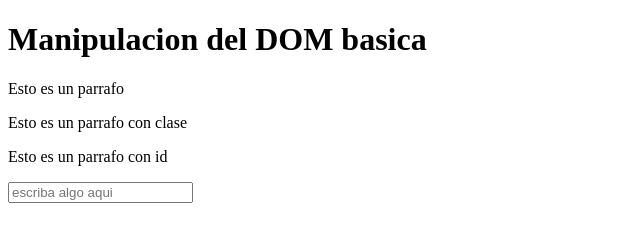
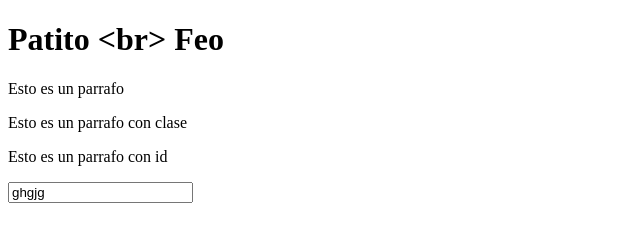
Before and after one commit to SugarRey/Javascript, a plain HTML site: page index.html in a window 1280 px wide. Shown: the whole page, without its empty margins (0-640 px from the left). Drawn offline with Linux system fonts and the light colour scheme.

Commit message:
Clase del dom de javascript

```diff
--- a/index.html
+++ b/index.html
@@ -7,12 +7,12 @@
    <title>Manipulacion del DOM</title>
 </head>
 <body>
-   <h1>Manipulacion del DOM basica</h1>
+   <h1 class="verde">Manipulacion del DOM basica</h1>
    <p>Esto es un parrafo</p>
    <p class="parrafo"> Esto es un parrafo con clase</p>
    <p id="parrafo"> Esto es un parrafo con id</p>
 
-   <input placeholder="escriba algo aqui">
+   <input placeholder="escriba algo aqui" value="456789">
 
    <script src="/script.js"></script>
 </body>
--- a/script.js
+++ b/script.js
@@ -13,3 +13,20 @@ console.log({
    parrafoid,
    input
 })
+
+
+h1.innerHTML = 'Patito <br> Feo';  //Nos premite modificar el htmo que esta dentro de la etiqueta que se esta modificando el ht
+h1.innerText = 'Patito <br> Feo';  // covierte a texto todos los
+//console.log(h1.getAttribute('class'));
+
+//h1.setAttribute('class','rojo')//permite cambiar el valor del atributo
+h1.classList.add('parrafo'); //permite agregar un valor de atributo
+h1.classList.remove('parrafo');
+//h1.classList.toggle();// permite trabajar con eventos
+//h1.classList.contains(); // es una especie de condicional nos devuelve true o false
+
+
+input.value = "ghgjg"
+
+const img = document.createElement('img');
+img.setAttribute('src',)
```
